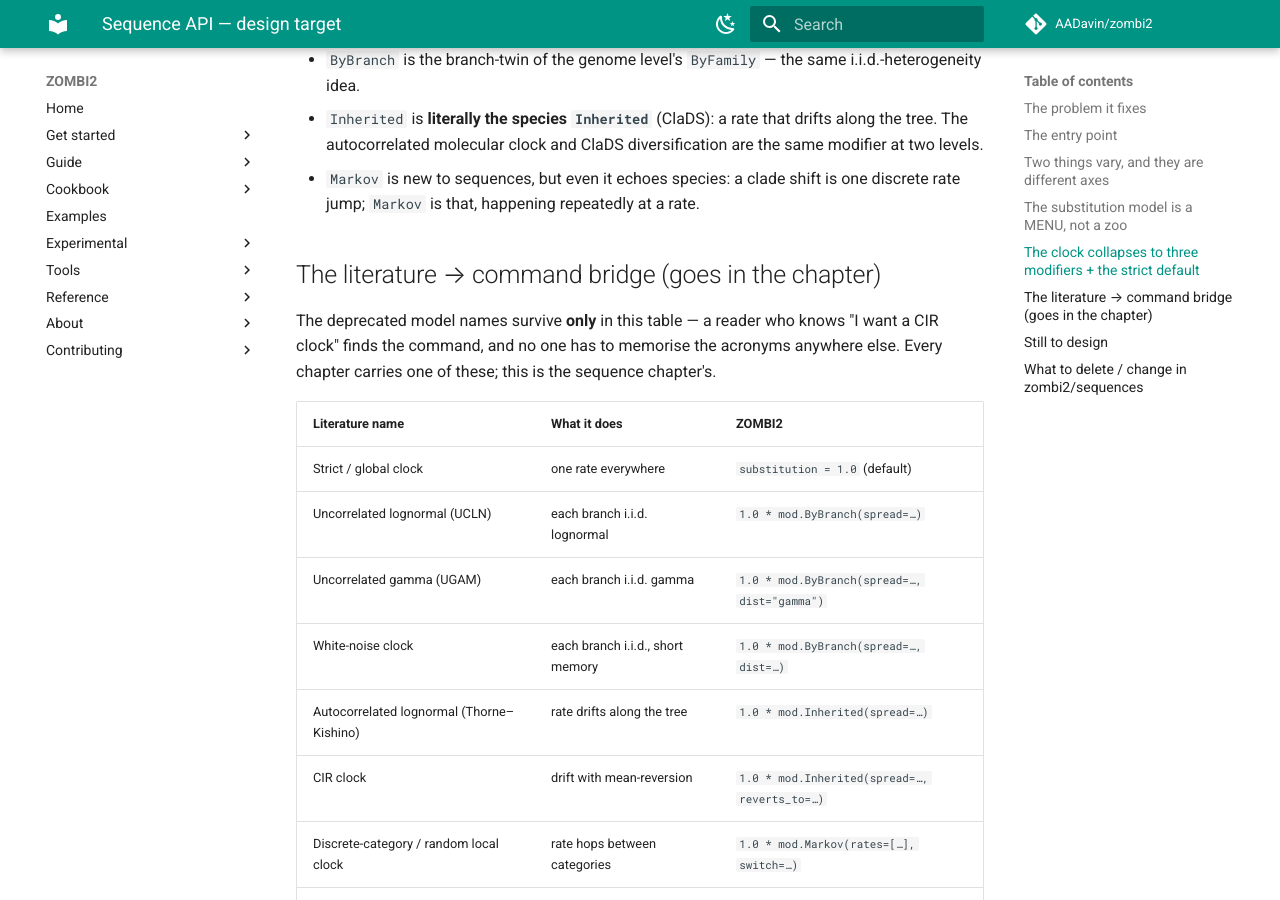
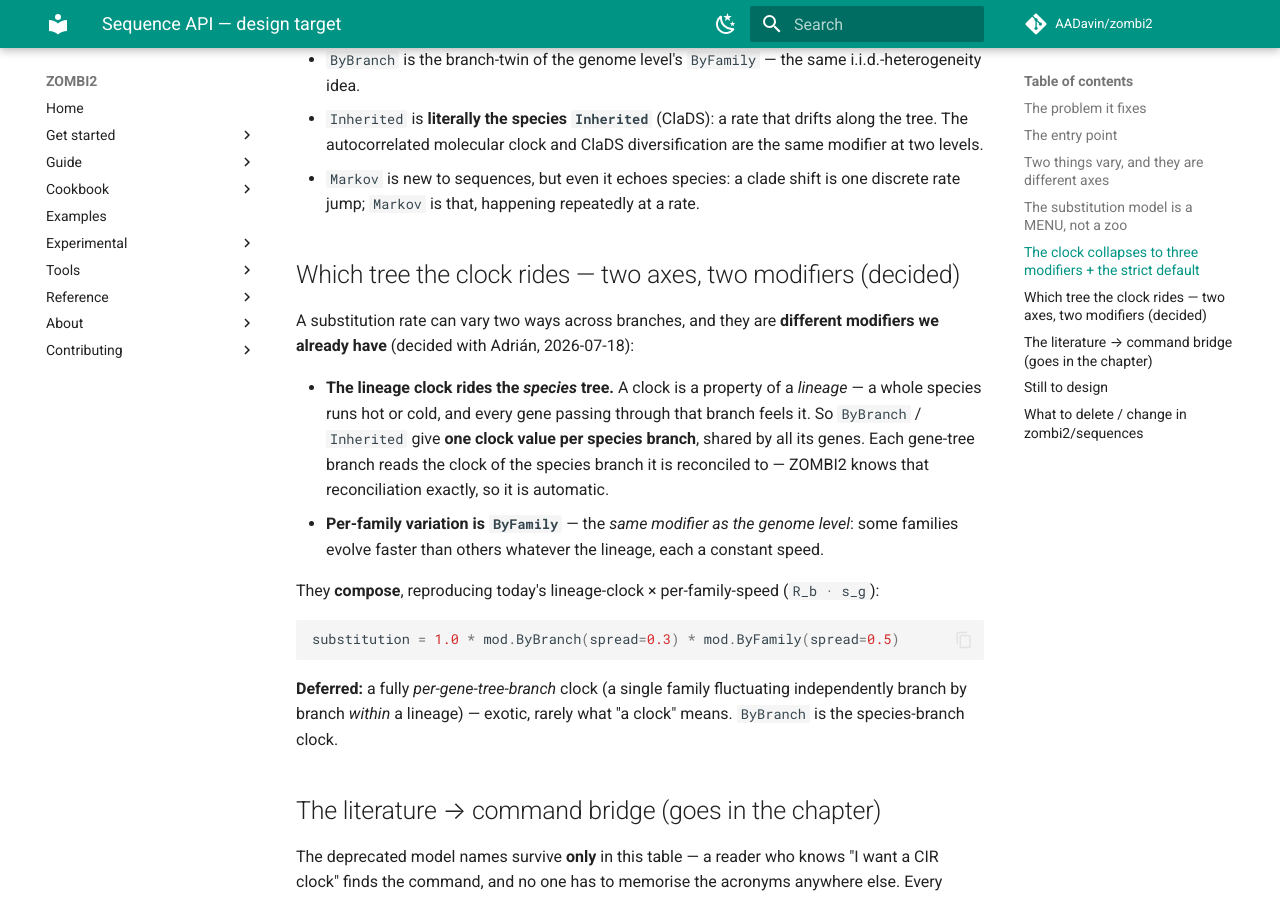
Before and after one commit to AADavin/zombi2, an MkDocs documentation site: the page built from docs/design/sequence-api.md, in a window 1280 px wide and 900 px high, scrolled down 2288 px. Built offline with MkDocs 1.6.1 and Material for MkDocs 9.7.7, drawn with Linux system fonts in a browser that asks for light colours; comment, search, counter and statistics services are not loaded.

Commit message:
docs(design): sequences clock rides the species tree; ByFamily is the per-family axis
Decided (Adrian): the lineage clock (ByBranch/Inherited) rides the SPECIES
tree — one value per species branch, shared by all genes; each gene-tree
branch reads its reconciled species branch's clock automatically. Per-family
variation is ByFamily (same modifier as genomes). They compose (= today's
R_b x s_g). A per-gene-tree-branch clock is deferred.

Co-Authored-By: Claude Opus 4.8 <noreply@anthropic.com>

````diff
--- a/docs/design/sequence-api.md
+++ b/docs/design/sequence-api.md
@@ -99,6 +99,27 @@ Two of the three are **shared across levels**, which is the whole point of the g
 - `Markov` is new to sequences, but even it echoes species: a clade shift is one discrete rate jump;
   `Markov` is that, happening repeatedly at a rate.
 
+## Which tree the clock rides — two axes, two modifiers (decided)
+
+A substitution rate can vary two ways across branches, and they are **different modifiers we already
+have** (decided with Adrián, 2026-07-18):
+
+- **The lineage clock rides the *species* tree.** A clock is a property of a *lineage* — a whole species
+  runs hot or cold, and every gene passing through that branch feels it. So `ByBranch` / `Inherited` give
+  **one clock value per species branch**, shared by all its genes. Each gene-tree branch reads the clock
+  of the species branch it is reconciled to — ZOMBI2 knows that reconciliation exactly, so it is automatic.
+- **Per-family variation is `ByFamily`** — the *same modifier as the genome level*: some families evolve
+  faster than others whatever the lineage, each a constant speed.
+
+They **compose**, reproducing today's lineage-clock × per-family-speed (`R_b · s_g`):
+
+```python
+substitution = 1.0 * mod.ByBranch(spread=0.3) * mod.ByFamily(spread=0.5)
+```
+
+**Deferred:** a fully *per-gene-tree-branch* clock (a single family fluctuating independently branch by
+branch *within* a lineage) — exotic, rarely what "a clock" means. `ByBranch` is the species-branch clock.
+
 ## The literature → command bridge (goes in the chapter)
 
 The deprecated model names survive **only** in this table — a reader who knows "I want a CIR clock" finds
````
